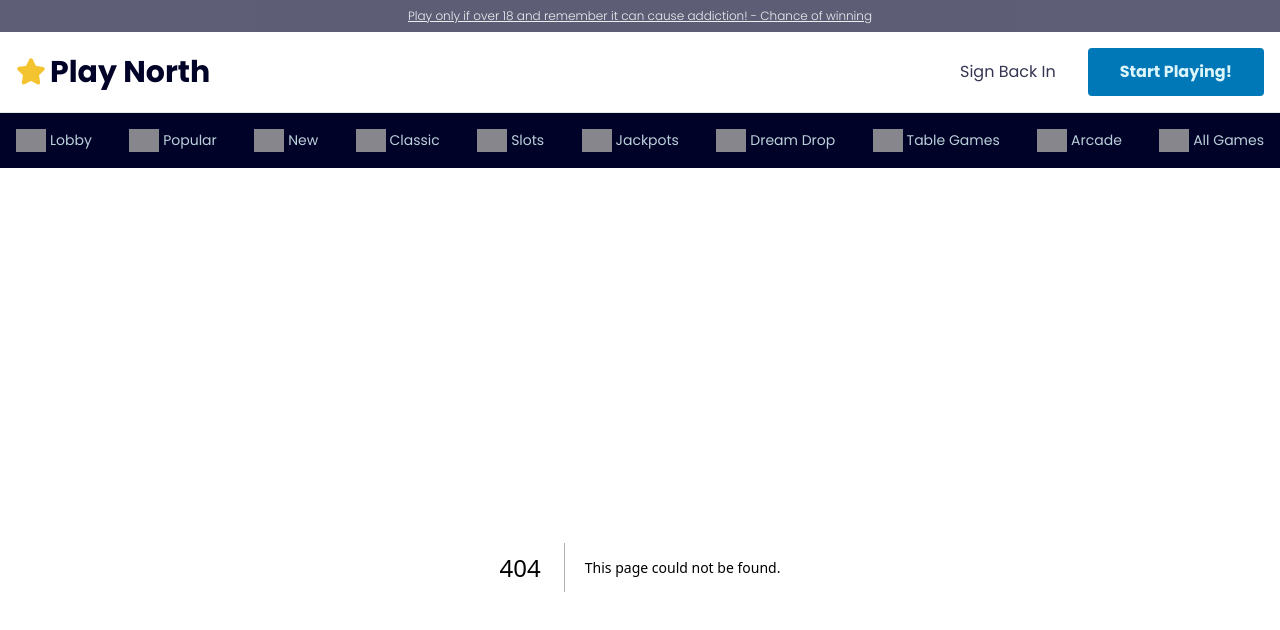
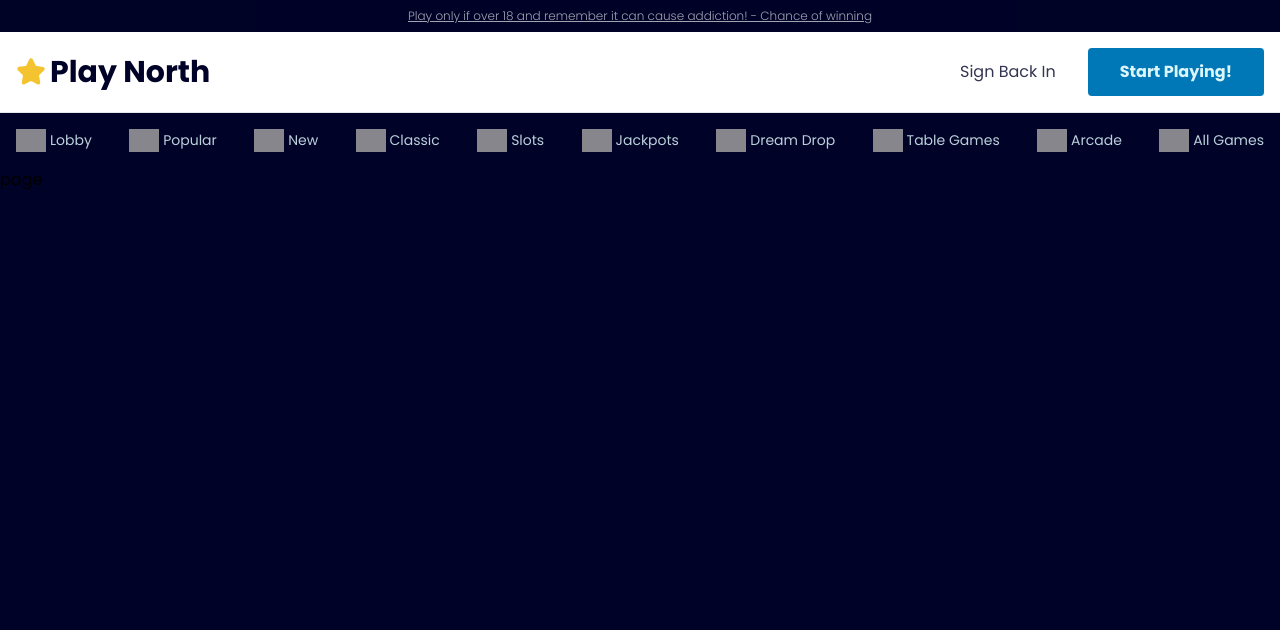
Before and after one commit to MarioCarcota/PlayNorthCasino, a Next.js app: page /all-games in a window 1280 px wide. Before the commit this address had no page. Shown: the top 630 px of the page. Built offline with nearby package versions, Linux system fonts and the light colour scheme; grey boxes are pictures that could not be loaded.

Commit message:
Re route to null

```diff
--- /dev/null
+++ b/app/[categoriesRoute]/page.js
@@ -0,0 +1,7 @@
+import React from "react";
+
+function page() {
+  return <div>page</div>;
+}
+
+export default page;
--- a/components/renders/renderLobby.js
+++ b/components/renders/renderLobby.js
@@ -98,8 +98,7 @@ export default function RenderLobbyGames() {
     return () => window.removeEventListener("scroll", handleScroll);
   }, [handleScroll]);
 
-  console.log(games);
-
+  console.log(categories);
   return (
     <div className="w-full h-full">
       <div className="flex md:flex-row flex-col gap-6 justify-between p-2 mb-4 mt-2">
```
